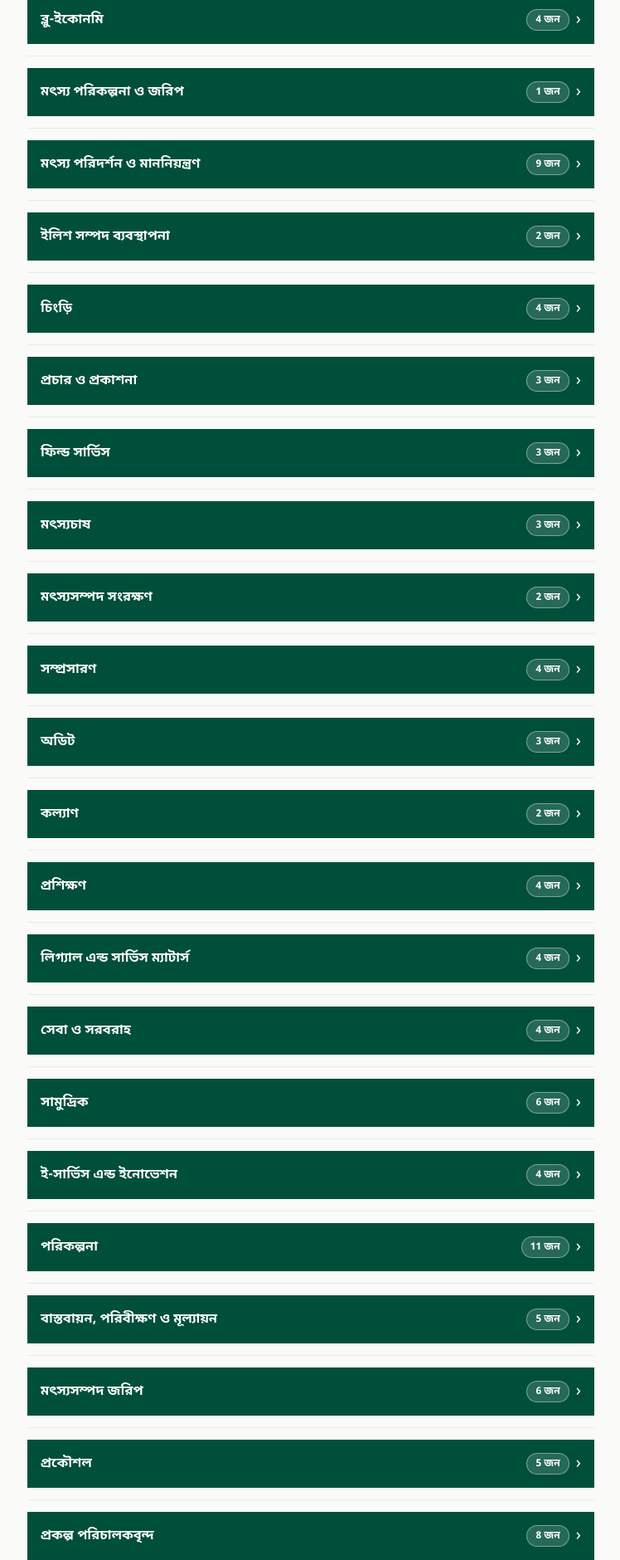
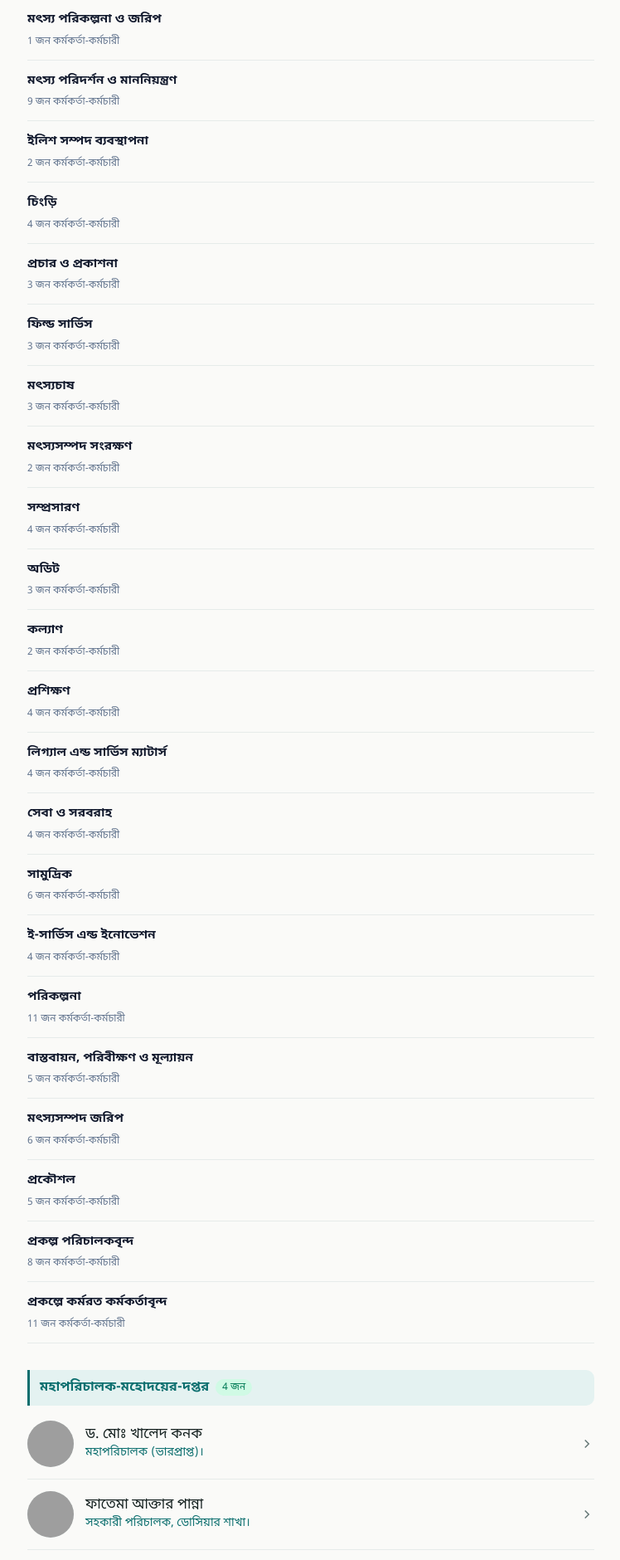
Before and after one commit to hasibranaofficial/dof-derectory-test, a Next.js app: page /dof-derectory-test/office/hq in a window 1280 px wide. Shown: the part 880-2760 px from the top of the page at 83% size, without its empty margins (265-1013 px from the left). Built offline with nearby package versions, Linux system fonts and the light colour scheme; grey boxes are pictures that could not be loaded.

Commit message:
Match headquarters branch list to directory card design

```diff
--- a/src/components/BranchDirectory.tsx
+++ b/src/components/BranchDirectory.tsx
@@ -4,28 +4,38 @@ import DirectoryOfficer from "@/components/DirectoryOfficer";
 export default function BranchDirectory({ branches }: { branches: [string, Officer[]][] }) {
   return (
     <section className="mt-6">
-      <h2 className="mb-4 border-l-4 border-emerald-700 pl-3 text-lg font-bold text-emerald-950">শাখাসমূহ</h2>
-      <div className="grid gap-3 sm:grid-cols-2 lg:grid-cols-3">
+      <h2 className="mb-3 border-l-4 border-emerald-600 pl-3 text-xl font-bold text-emerald-900">
+        শাখাসমূহ <span className="text-sm font-normal text-slate-500">({branches.length}টি)</span>
+      </h2>
+
+      <div className="grid gap-3 md:grid-cols-2 xl:grid-cols-3">
         {branches.map(([name, people], index) => (
-          <details key={name || index} className="group overflow-hidden rounded-xl border border-emerald-800 bg-white shadow-sm">
-            <summary className="flex cursor-pointer list-none items-center justify-between gap-3 bg-emerald-900 px-4 py-4 text-left text-white transition-colors hover:bg-emerald-800 [&::-webkit-details-marker]:hidden">
-              <span className="font-semibold leading-relaxed">{name || "অন্যান্য শাখা"}</span>
-              <span className="flex shrink-0 items-center gap-2">
-                <span className="rounded-full border border-white/40 bg-white/15 px-2.5 py-1 text-xs font-bold text-white">{people.length} জন</span>
-                <span className="text-xl leading-none transition-transform group-open:rotate-90">›</span>
-              </span>
-            </summary>
-            <div className="border-t border-emerald-100 bg-slate-50 p-3">
-              <h3 className="mb-3 border-l-4 border-emerald-700 pl-3 font-bold text-emerald-950">{name || "অন্যান্য শাখা"} — জনবল</h3>
-              <div className="grid gap-3 md:grid-cols-2 xl:grid-cols-3">
-                {people.map((person, personIndex) => (
-                  <DirectoryOfficer key={person.id || person.name || personIndex} p={person} />
-                ))}
-              </div>
-            </div>
-          </details>
+          <a
+            key={name || index}
+            href={`#branch-${index}`}
+            className="block rounded-xl border border-slate-200 bg-white p-4 shadow-sm transition-colors hover:border-emerald-400 hover:bg-emerald-50/40"
+          >
+            <h3 className="text-[15px] font-semibold leading-snug text-slate-900 hover:text-emerald-700">
+              {name}
+            </h3>
+            <p className="mt-2 text-xs text-slate-500">{people.length} জন কর্মকর্তা-কর্মচারী</p>
+          </a>
         ))}
       </div>
+
+      {branches.map(([name, people], index) => (
+        <section key={name || index} id={`branch-${index}`} className="mt-8 scroll-mt-24">
+          <h2 className="mb-3 flex items-center gap-2 border-l-4 border-emerald-600 pl-3 text-lg font-bold text-emerald-900">
+            {name}
+            <span className="rounded-full bg-emerald-100 px-2 py-0.5 text-xs font-medium text-emerald-700">{people.length} জন</span>
+          </h2>
+          <div className="grid gap-3 md:grid-cols-2 xl:grid-cols-3">
+            {people.map((person, personIndex) => (
+              <DirectoryOfficer key={person.id || person.name || personIndex} p={person} />
+            ))}
+          </div>
+        </section>
+      ))}
     </section>
   );
 }
```
